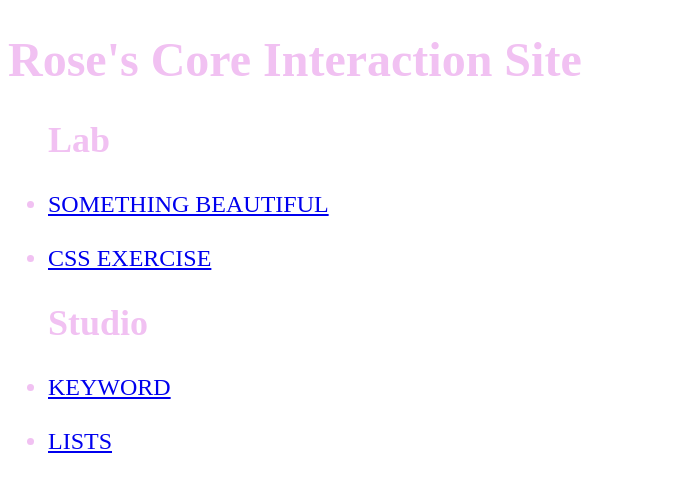
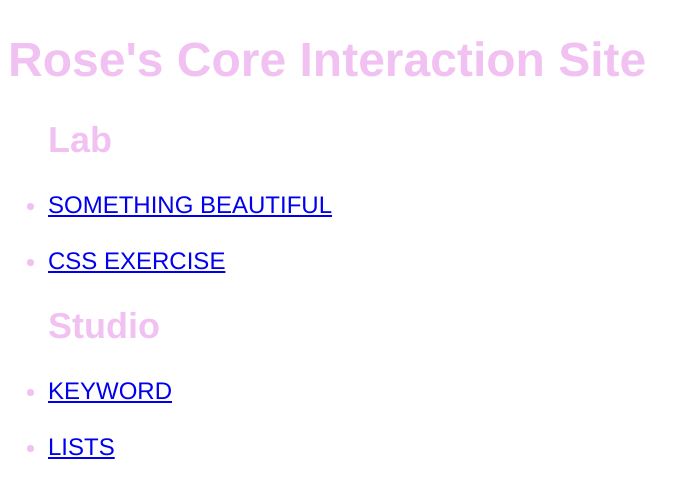
Before and after one commit to rosekramer/rosekramer.github.io, a plain HTML site: page index.html in a window 1280 px wide. Shown: the whole page, without its empty margins (0-699 px from the left). Drawn offline with Linux system fonts and the light colour scheme.

Commit message:
add this

```diff
--- a/index.html
+++ b/index.html
@@ -6,7 +6,7 @@
 </head>
 <link rel="stylesheet" type="text/css" href="assets/css/styles.css">
 <body>
-<font size="5" font face="futura" color="#f1c1f2">
+<font size="5" font face="helvetica" color="#f1c1f2">
 <body style="background-color:white;">
 	<h1>Rose's Core Interaction Site</h1>
 	<ul><h2>Lab</h2>
```
